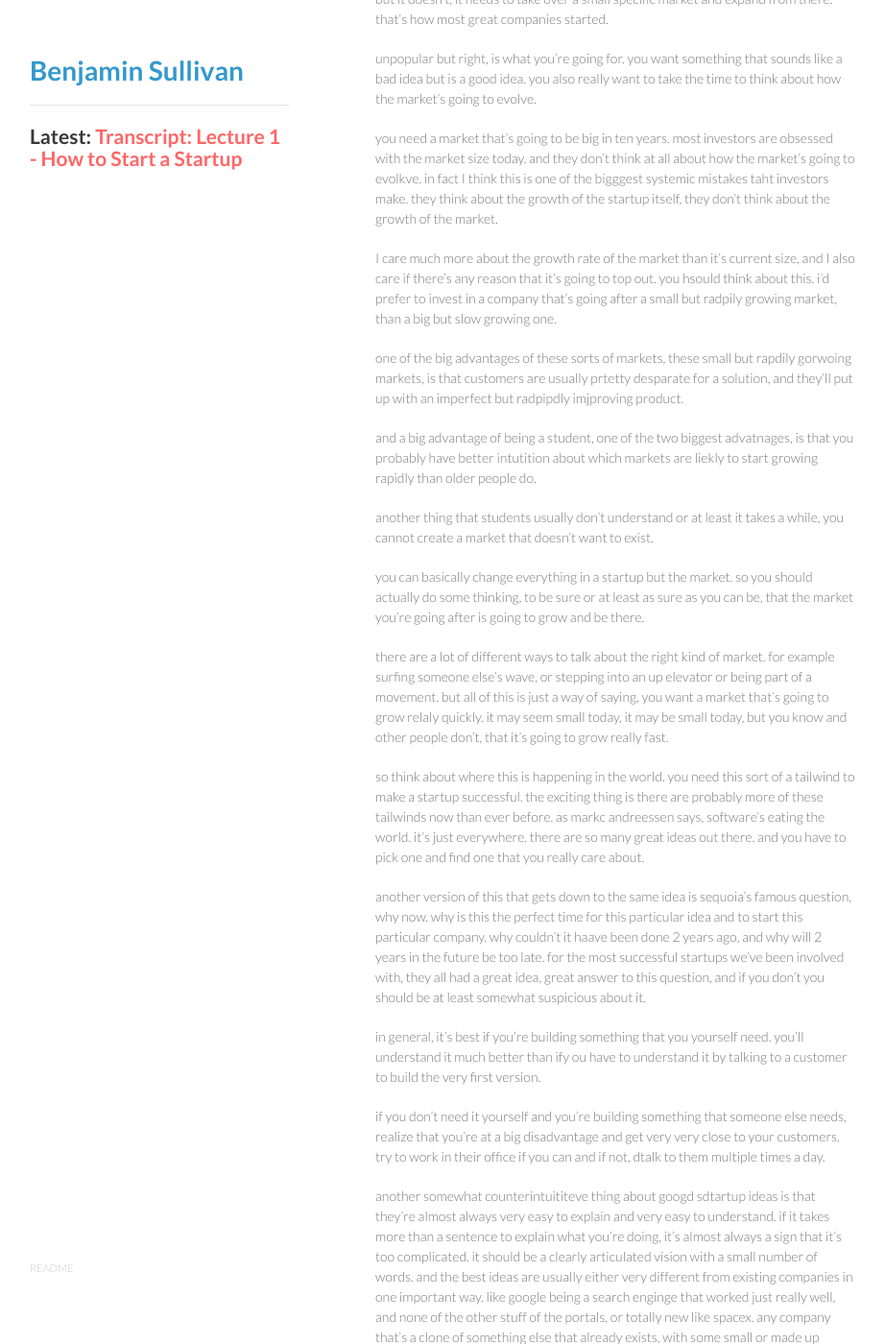
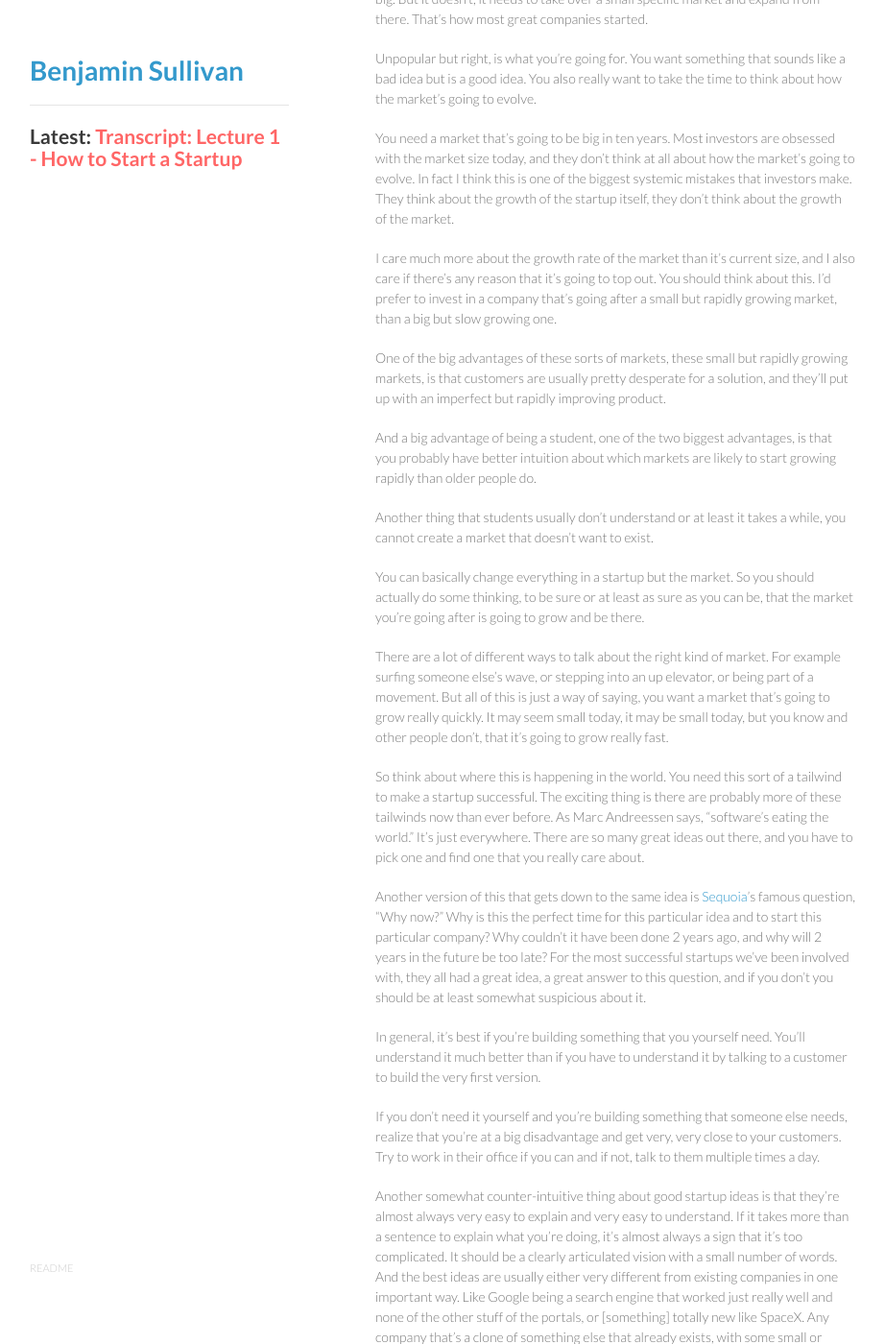
Before and after one commit to bnjs/bnjs.github.io, a Jekyll site: the page built from _posts/2014-09-25-transcript-lecture-1-how-to-start-a-startup.md, in a window 1280 px wide and 1400 px high, scrolled down 4383 px. Shown: the whole window at 96% size, without its empty margins (179-1101 px from the left). Built offline with Jekyll 4.4.1, drawn with Linux system fonts in a browser that asks for light colours; nearby versions of some CDN libraries; some of the changed text lies outside the part shown.

Commit message:
Editing, 50%

```diff
--- a/_posts/2014-09-25-transcript-lecture-1-how-to-start-a-startup.md
+++ b/_posts/2014-09-25-transcript-lecture-1-how-to-start-a-startup.md
@@ -111,81 +111,75 @@ You have to find a small market in which you can get a monopoly and then quickly
 This is why some great startup ideas look really bad at the beginning.
 It's good if you can say something like, "Today only this small subset of users are going to use my product, but I'm going to get all of them and in the future almost everyone will use my product."
 
+Here's the theme that's going to come up a lot: you need conviction in your own beliefs, and a willingness to ignore others' naysaying.
+The hard part is that this is a very fine line.
+There's "right" on one side of it, and "crazy" on the other.
+But keep in mind that if you do come up with a great idea, most people are going to think it's bad.
+You should be happy about that.
+It means they won't compete with you.
+This is also a reason why it's not usually dangerous to tell people about your idea.
+The truly good ideas don't sound like they're worth stealing.
+You want an idea about which you can say, "I know it sounds like a bad idea, but here's specifically why it's actually a great one."
+You want to sound crazy, but you want to actually be right.
+And you want an idea that not many other people are working on, and it's ok if it doesn't sound big at first.
+A common mistake among founders, especially first-time founders, is they think that the first version of their product, the first version of their idea, needs to sound really big.
+But it doesn't, it needs to take over a small specific market and expand from there.
+That's how most great companies started.
 
+Unpopular but right, is what you're going for.
+You want something that sounds like a bad idea but is a good idea.
+You also really want to take the time to think about how the market's going to evolve.
 
-here's hte theme that's going to come up a lot. you need conviction in your own beliefs, and a willingness to ignore others' naysaying.
-the hard part is that this is a very fine line.
- there's right on one side of it, and crazy on the other.
-but keep in mind that if you do come up with a great idea, most people are going to thinkg it's bad.
-you should be happy about that.
-means they won't compete with you
-this is also a reasopn why it's not usually dangerous to tell people about your idea
-the truly good ideas don't sound like they're worht stealing
-you want an idea about which you can say "I know it sounds like a bad idea, but here's specifically why it's actually a great one"
-you want to sound crazy, but you want to actually be right.
-and you want an idea that not many other people are working on.
-and it's ok if it doesn't sound big at first.
-common mistake among founders especially first time founders is they think that the first viersion of their prdocut, the first version of their idea, needs to sound really big.
-but it doesn't, it needs to take over a small specific market and expand from there.
-that's how most great companies started.
-
-unpopular but right, is what you're going for.
-you want something that sounds like a bad idea but is a good idea.
-you also really want to take the time to think about how the market's going to evolve.
-
-you need a market that's going to be big in ten years.
-most investors are obsessed with the market size today.
-and they don't think at all about how the market's going to evolkve.
-in fact I think this is one of the bigggest systemic mistakes taht investors make.
-they think about the growth of the startup itself, they don't think about the growth of the market.
+You need a market that's going to be big in ten years.
+Most investors are obsessed with the market size today, and they don't think at all about how the market's going to evolve.
+In fact I think this is one of the biggest systemic mistakes that investors make.
+They think about the growth of the startup itself, they don't think about the growth of the market.
 
 I care much more about the growth rate of the market than it's current size, and I also care if there's any reason that it's going to top out.
-you hsould think about this.
-i'd prefer to invest in a company that's going after a small but radpily growing market, than a big but slow growing one.
+You should think about this.
+I'd prefer to invest in a company that's going after a small but rapidly growing market, than a big but slow growing one.
 
-one of the big advantages of these sorts of markets, these small but rapdily gorwoing markets, is that customers are usually prtetty desparate for a solution, and they'll put up with an imperfect but radpipdly imjproving product.
+One of the big advantages of these sorts of markets, these small but rapidly growing markets, is that customers are usually pretty desperate for a solution, and they'll put up with an imperfect but rapidly improving product.
 
-and a big advantage of being a student, one of the two biggest advatnages, is that you probably have better intutition about which markets are liekly to start growing rapidly than older people do.
+And a big advantage of being a student, one of the two biggest advantages, is that you probably have better intuition about which markets are likely to start growing rapidly than older people do.
 
-another thing that students usually don't understand or at least it takes a while, you cannot create a market that doesn't want to exist.
+Another thing that students usually don't understand or at least it takes a while, you cannot create a market that doesn't want to exist.
 
-you can basically change everything in a startup but the market.
-so you should actually do some thinking, to be sure or at least as sure as you can be, that the market you're going after is going to grow and be there.
+You can basically change everything in a startup but the market.
+So you should actually do some thinking, to be sure or at least as sure as you can be, that the market you're going after is going to grow and be there.
 
-there are a lot of different ways to talk about the right kind of market.
-for example surfing someone else's wave, or stepping into an up elevator or being part of a movement.
-but all of this is just a way of saying, you want a market that's going to grow relaly quickly.
-it may seem small today, it may be small today, but you know and other people don't, that it's going to grow really fast.
+There are a lot of different ways to talk about the right kind of market.
+For example surfing someone else's wave, or stepping into an up elevator, or being part of a movement.
+But all of this is just a way of saying, you want a market that's going to grow really quickly.
+It may seem small today, it may be small today, but you know and other people don't, that it's going to grow really fast.
 
-so think about where this is happening in the world.
-you need this sort of a tailwind to make a startup successful.
-the exciting thing is there are probably more of these tailwinds now than ever before.
-as markc andreessen says, software's eating the world. it's just everywhere.
-there are so many great ideas out there.
-and you have to pick one and find one that you really care about.
+So think about where this is happening in the world.
+You need this sort of a tailwind to make a startup successful.
+The exciting thing is there are probably more of these tailwinds now than ever before.
+As Marc Andreessen says, "software's eating the world." It's just everywhere.
+There are so many great ideas out there, and you have to pick one and find one that you really care about.
 
-another version of this that gets down to the same idea is sequoia's famous question, why now.
-why is this the perfect time for this particular idea and to start this particular company.
-why couldn't it haave been done 2 years ago, and why will 2 years in the future be too late.
-for the most successful startups we've been involved with, they all had a great idea, great answer to this question, and if you don't you should be at least somewhat suspicious about it.
+Another version of this that gets down to the same idea is [Sequoia](https://www.sequoiacap.com/)'s famous question, "Why now?"
+Why is this the perfect time for this particular idea and to start this particular company?
+Why couldn't it have been done 2 years ago, and why will 2 years in the future be too late?
+For the most successful startups we've been involved with, they all had a great idea, a great answer to this question, and if you don't you should be at least somewhat suspicious about it.
 
-in general, it's best if you're building something that you yourself need.
-you'll understand  it much better than ify ou have to understand it by talking to a customer to build the very first version.
+In general, it's best if you're building something that you yourself need.
+You'll understand it much better than if you have to understand it by talking to a customer to build the very first version.
 
-if you don't need it yourself and you're building something that someone else needs, realize that you're at a big disadvantage and get very very close to your customers.
-try to work in their office if you can and if not, dtalk to them multiple times a day.
+If you don't need it yourself and you're building something that someone else needs, realize that you're at a big disadvantage and get very, very close to your customers.
+Try to work in their office if you can and if not, talk to them multiple times a day.
 
-another somewhat counterintuititeve thing about googd sdtartup ideas is that they're almost always very easy to explain and very easy to understand.
-if it takes more than a sentence to explain what you're doing, it's almost always a sign that it's too complicated. it should be a clearly articulated vision with a small number of words.
-and the best ideas are usually either very different from existing companies in one important way.
-like google being a search enginge that worked just really well, and none of the other stuff of the portals, or totally new like spacex.
-any company that's a clone of something else that already exists, with some small or made up differentiator, like we're going to be X beautiful design, or we're going to be Y for people that like red wine instead.
-that usually fails.
+Another somewhat counter-intuitive thing about good startup ideas is that they're almost always very easy to explain and very easy to understand.
+If it takes more than a sentence to explain what you're doing, it's almost always a sign that it's too complicated. It should be a clearly articulated vision with a small number of words.
+And the best ideas are usually either very different from existing companies in one important way.
+Like Google being a search engine that worked just really well and none of the other stuff of the portals, or [something] totally new like SpaceX.
+Any company that's a clone of something else that already exists, with some small or made up differentiator, like we're going to be X beautiful design, or we're going to be Y for people that like red wine instead; that usually fails.
 
-so as I mentioned, one of the great things about being a student is that you have a very good perspective on new technology.
-and learning to get good at having new ideas takes a while. so start working on that right now.
-that's one thing we hear from people all the time, that they wish they had done more when they were a student.
-the other is meeting potential cofounders.
+So as I mentioned, one of the great things about being a student is that you have a very good perspective on new technology.
+And learning to get good at having new ideas takes a while. So start working on that right now.
+That's one thing we hear from people all the time, that they wish they had done more when they were a student.
+The other is meeting potential cofounders.
 
 you have no idea how good of an environemtn you're in right now for meeting people that you can start a company with down the road.
 and the one thing that we always tell college students is more importnat than starting any particular startup, is getting to know a lot of potential cofounders.
```
